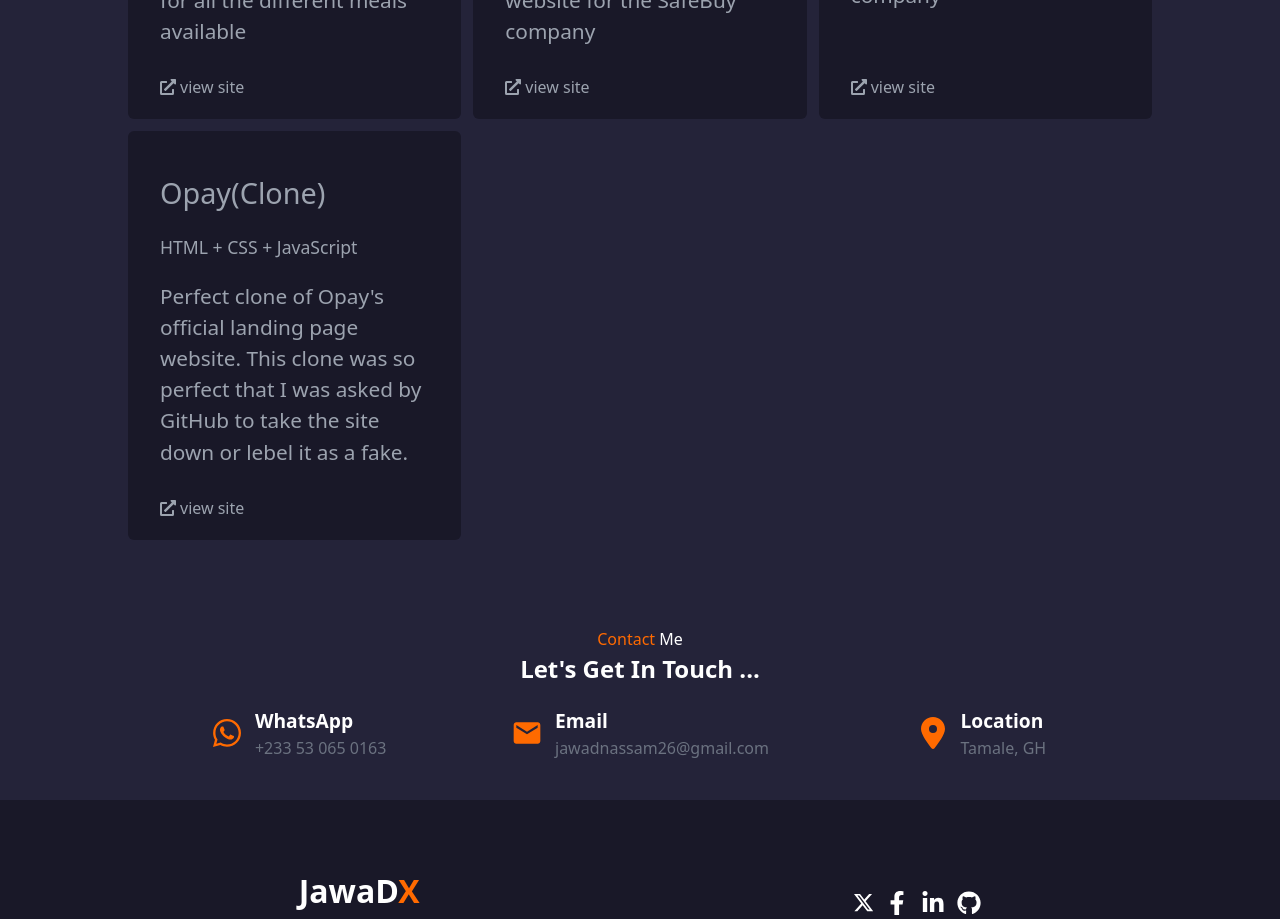
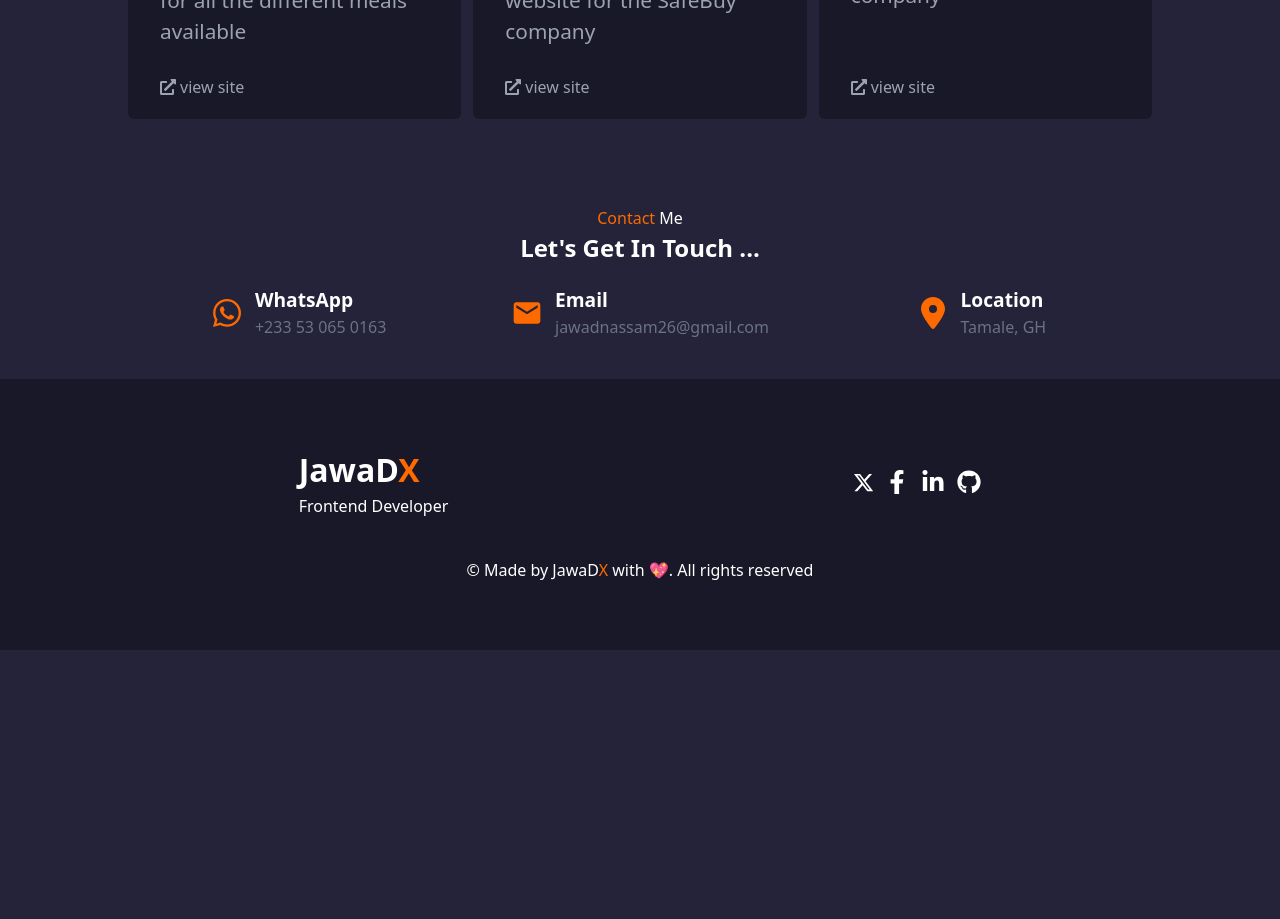
Before and after one commit to PJmax26/JawadX, a React (Create React App) app: page / in a window 1280 px wide. Shown: the part 3880-4799 px from the top of the page. After the commit the page ends 4550 px from the top, so only its background shows below. Built offline with nearby package versions, Linux system fonts and the light colour scheme.

Commit message:
typos fixed

```diff
--- a/src/Data.js
+++ b/src/Data.js
@@ -88,14 +88,6 @@ export const skillsList = [
 
 export const projectsList = [
   {
-    id: 1,
-    title: "Opay(Clone)",
-    stack: "HTML + CSS + JavaScript",
-    desc: "Perfect clone of Opay's official landing page website. This clone was so perfect that I was asked by GitHub to take the site down or lebel it as a fake.",
-    github: "https://github.com/PJmax26",
-    site: "https://opayclone.netlify.app/",
-  },
-  {
     id: 2,
     title: "Themeisle Clone",
     stack: "HTML + CSS + JavaScript, Bootstrap",
--- a/src/pages/Home/Resume/Education.jsx
+++ b/src/pages/Home/Resume/Education.jsx
@@ -10,7 +10,7 @@ const Education = ({ active }) => {
               Jan, 2023 - Present
             </span>
           </div>
-          <div className="hmd text-orange">UNER</div>
+          <div className="hmd text-orange">UENR</div>
           <p className="text-gray-500 hsm">
             Building a solid foundation in Computer Science, Programming and
             Software development
```
